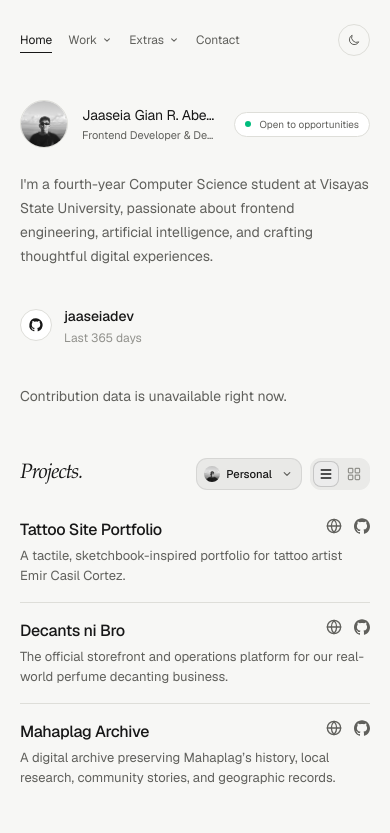
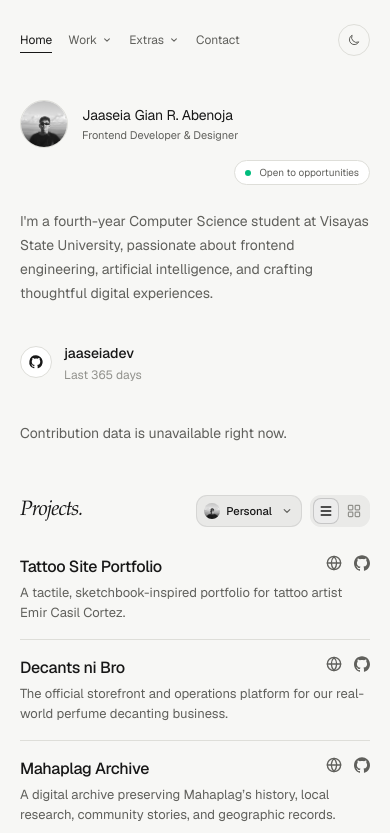
Before and after one commit to jaaseiadev/jaaseia-portfolio, a Next.js app: page / in a window 390 px wide. Shown: the top 833 px of the page. Built offline with nearby package versions, Linux system fonts and the light colour scheme.

Commit message:
Keep profile identity readable on mobile

```diff
--- a/app/components/portfolio-intro.tsx
+++ b/app/components/portfolio-intro.tsx
@@ -174,9 +174,9 @@ export function PortfolioIntro({
   return (
     <LayoutGroup id="portfolio-profile-intro">
       <section className="pb-4 pt-5 sm:pt-8">
-        <div className="mb-6 flex items-center justify-between gap-4">
+        <div className="mb-6 flex flex-col items-start gap-3 sm:flex-row sm:items-center sm:justify-between sm:gap-4">
           <div
-            className={`relative flex min-w-0 items-center gap-3.5 ${
+            className={`relative flex w-full min-w-0 items-center gap-3.5 sm:w-auto ${
               curtainVisible && phase === "profile" ? "z-[60]" : ""
             }`}
           >
@@ -219,7 +219,7 @@ export function PortfolioIntro({
                         delay: playIntro ? 0.58 : 0,
                         ease: curtainEase,
                       }}
-                      className="truncate"
+                      className="min-w-0"
                     >
                       {remainingName}
                     </motion.span>
@@ -232,7 +232,7 @@ export function PortfolioIntro({
                       delay: playIntro ? 0.64 : 0,
                       ease: curtainEase,
                     }}
-                    className="mt-0.5 truncate text-[11px] text-muted sm:text-xs"
+                    className="mt-0.5 text-[11px] text-muted sm:text-xs"
                   >
                     {jobTitle}
                   </motion.p>
@@ -241,7 +241,7 @@ export function PortfolioIntro({
             </div>
           </div>
 
-          <div className="flex shrink-0 items-center gap-2 rounded-full border border-border bg-surface px-2.5 py-1 text-[10px] text-muted">
+          <div className="flex shrink-0 self-end items-center gap-2 rounded-full border border-border bg-surface px-2.5 py-1 text-[10px] text-muted sm:self-auto">
             <span className="size-1.5 rounded-full bg-emerald-500" aria-hidden="true" />
             {availability}
           </div>
```
